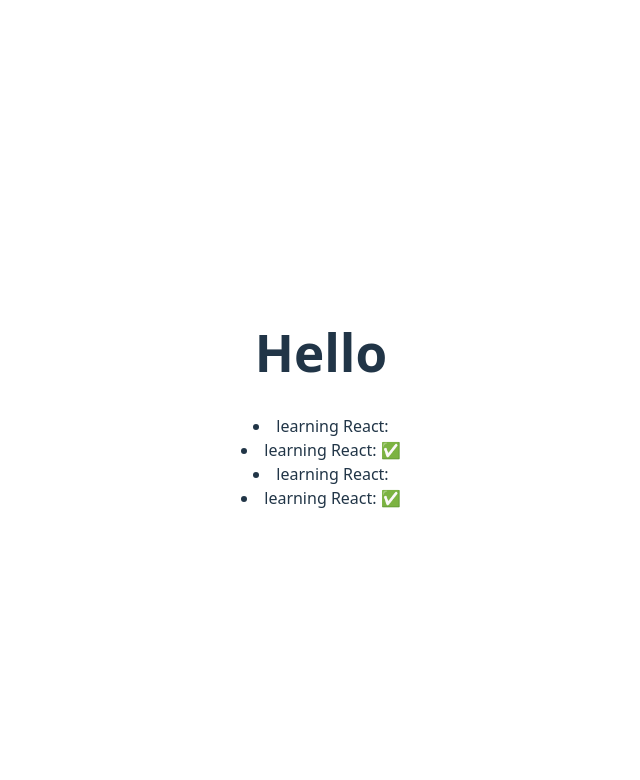
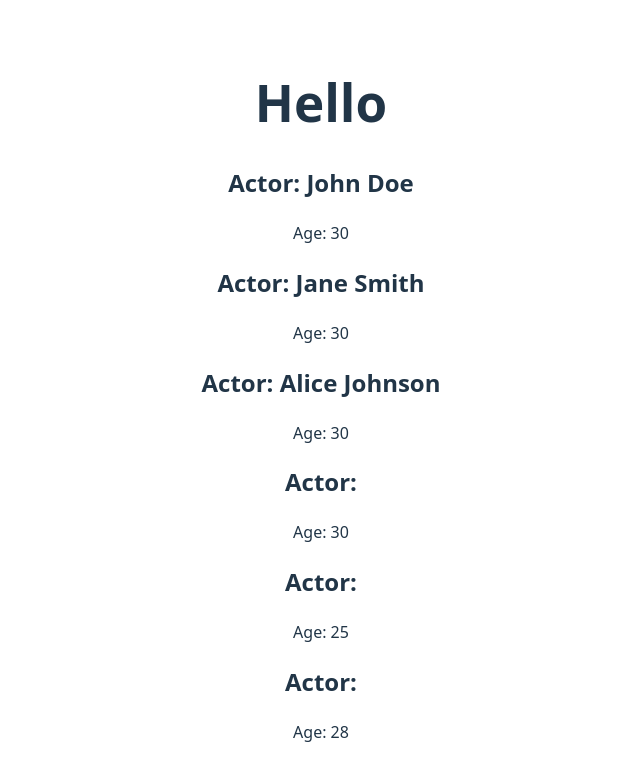
Before and after one commit to nurnewas/Rect-Core-Concept, a React (Vite) app: page / in a window 1280 px wide. Shown: the top 780 px of the page, without its empty margins (319-959 px from the left). Built offline with nearby package versions, Linux system fonts and the light colour scheme.

Commit message:
using propary

```diff
--- /dev/null
+++ b/src/Actor.jsx
@@ -0,0 +1,9 @@
+export default function Actor({name, age = 30}) {
+
+  return (
+    <>
+      <h2>Actor: {name}</h2>
+      <p>Age: {age}</p>
+    </>
+  );
+}
--- a/src/App.jsx
+++ b/src/App.jsx
@@ -1,15 +1,20 @@
+import Actor from "./actor.jsx";
 import "./App.css";
 import Todo from "./todo.jsx";
 
 function App() {
+  const actors = ["John Doe", "Jane Smith", "Alice Johnson"];
+  const age = [30, 25, 28];
   return (
     <>
       <h1>Hello</h1>
-
-      <Todo task="learning React:" isDone={false} />
-      <Todo task="learning React:" isDone={true} />
-      <Todo task="learning React:" isDone={false} />
-      <Todo task="learning React:" isDone={true} />
+      {actors.map((actor) => (
+        <Actor name={actor} />
+      ))}
+      {/* Age  */}
+      {age.map((age) => (
+        <Actor age={age} />
+      ))}
     </>
   );
 }
```
